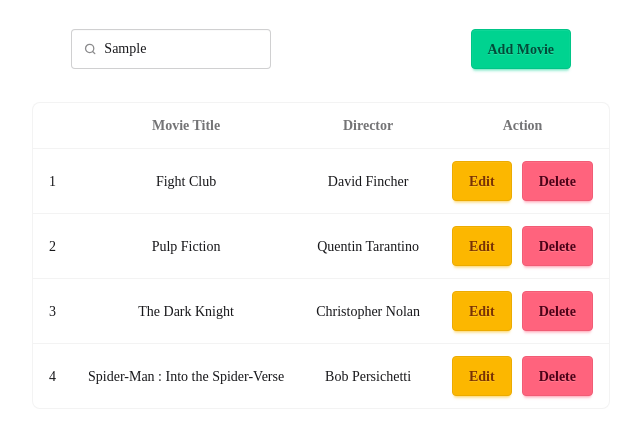
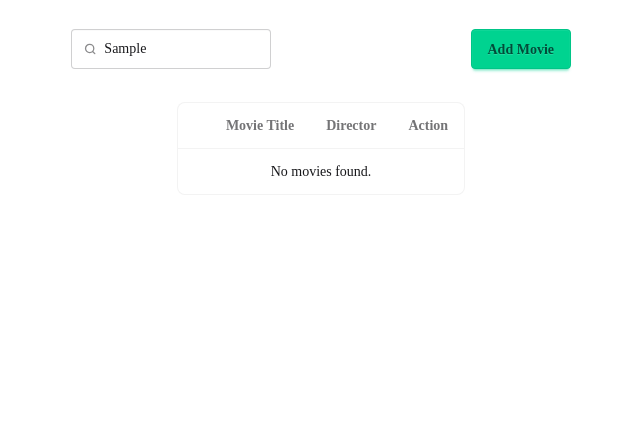
Before and after one commit to AlexGuenot/my_movie_collection, a React (Vite) app: page / in a window 1280 px wide. Both pictures are taken after typing "Sample" into the empty fields and a click on the button "Add Movie". Shown: the top 438 px of the page, without its empty margins (319-959 px from the left). Built offline with nearby package versions, Linux system fonts and the light colour scheme.

Commit message:
Filter searched on Table Results

```diff
--- a/src/App.jsx
+++ b/src/App.jsx
@@ -1,12 +1,16 @@
 import './App.css'
+import {useState} from 'react'
 import TopSection from './Components/TopSection.jsx'
 import MoviesTable from './Components/MoviesTable.jsx'
+
 function App() {
+  const [searchText, setSearchText] = useState("");
+
   return (
     <div className="main-container">
       <div className="menu-container">
-        <TopSection/>
-        <MoviesTable/>
+        <TopSection searchText={searchText} onSearchChange={setSearchText} />
+        <MoviesTable searchText={searchText}/>
       </div>
     </div>
   )
--- a/src/Components/MoviesTable.jsx
+++ b/src/Components/MoviesTable.jsx
@@ -1,6 +1,13 @@
 import './MoviesTable.css'
 import data from '../data/MoviesData.json'
-function MoviesTable() {
+function MoviesTable({ searchText }) {
+  const normalizedSearch = searchText.trim().toLowerCase();
+  const filteredMovies = data.filter((movie) => {
+    return [movie.title, movie.director].some((value) =>
+      value.toLowerCase().includes(normalizedSearch)
+    );
+  });
+
   return (
         <div className="table-results">
           <div className="overflow-x-auto rounded-box border border-base-content/5 bg-base-100">
@@ -16,7 +23,7 @@ function MoviesTable() {
               </thead>
               {/* data mapping */}
               <tbody>
-                {data.map((item) => (
+                {filteredMovies.map((item) => (
                   <tr key={item.id}>
                     <td>{item.id}</td>
                     <td>{item.title}</td>
@@ -27,6 +34,11 @@ function MoviesTable() {
                     </td>
                   </tr>
                 ))}
+                {filteredMovies.length === 0 && (
+                  <tr>
+                    <td colSpan="4">No movies found.</td>
+                  </tr>
+                )}
               </tbody>
             </table>
           </div>
--- a/src/Components/TopSection.jsx
+++ b/src/Components/TopSection.jsx
@@ -1,7 +1,8 @@
 import './TopSection.css'
 
-function TopSearch() {
+function TopSection({ searchText, onSearchChange }) {
   return (
+    <>
     <div className="top-search">
       <div className="action-top">
           <label className="input">
@@ -15,13 +16,13 @@ function TopSearch() {
                 <path d="m21 21-4.3-4.3"></path>
               </g>
             </svg>
-            <input type="search" required placeholder="Search movie" className="input-sm" />
+            <input type="search" value={searchText} onChange={(event) => onSearchChange(event.target.value)} placeholder="Search movie" className="input-sm" />
           </label>
           <button className="btn btn-success">Add Movie</button>
       </div>
-
     </div>
+    </>
   )
 }
 
-export default TopSearch
+export default TopSection
```
